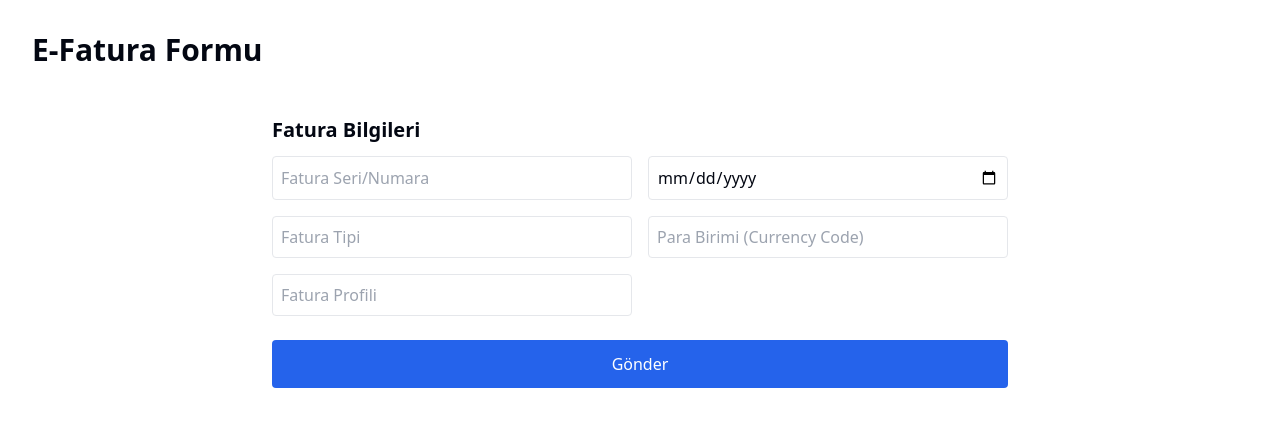
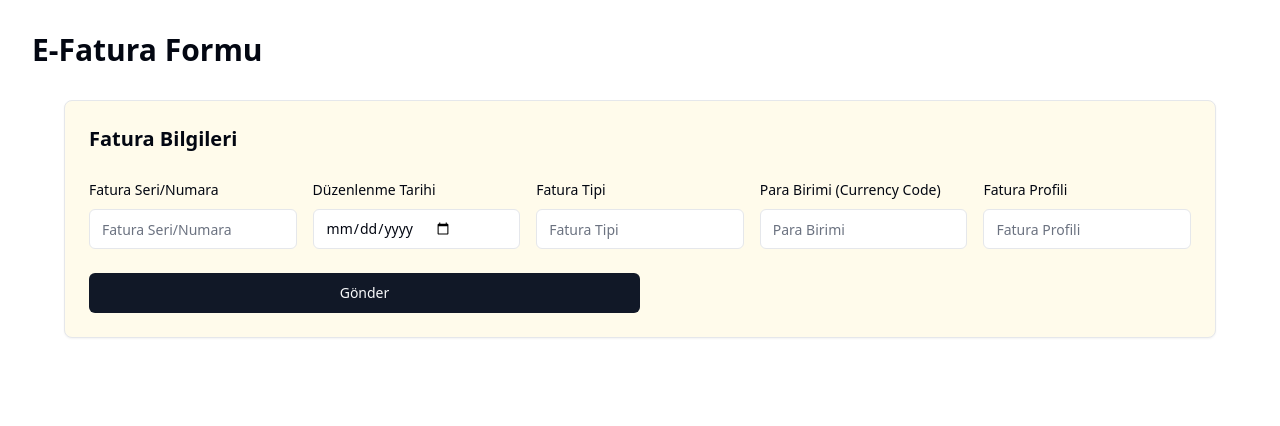
Before and after one commit to aliklc/e-invoice-assignment, a Next.js app: page / in a window 1280 px wide. Shown: the top 426 px of the page. Built offline with nearby package versions, Linux system fonts and the light colour scheme.

Commit message:
schand/ui ile stil eklendi

```diff
--- a/package.json
+++ b/package.json
@@ -10,6 +10,8 @@
   },
   "dependencies": {
     "@hookform/resolvers": "^5.0.1",
+    "@radix-ui/react-label": "^2.1.7",
+    "@radix-ui/react-slot": "^1.2.3",
     "class-variance-authority": "^0.7.1",
     "clsx": "^2.1.1",
     "lucide-react": "^0.511.0",
--- a/src/components/EInvoiceForm.tsx
+++ b/src/components/EInvoiceForm.tsx
@@ -2,49 +2,49 @@
 
 import React, { useState } from "react";
 import { EInvoiceFormData } from "../lib/types";
+import { Button } from "@/components/ui/button";
+import { Input } from "@/components/ui/input";
+import { Card, CardHeader, CardContent } from "@/components/ui/card";
+import { Label } from "@/components/ui/label";
 
-export default function EInvoiceForm(){
-
-  return(
-    <form className="max-w-3xl mx-auto p-4 space-y-6">
-        {/* Invoice Info */}
-      <section>
-        <h2 className="text-xl font-semibold mb-3">Fatura Bilgileri</h2>
-        <div className="grid grid-cols-2 gap-4">
-          <input
-            type="text"
-            placeholder="Fatura Seri/Numara"
-            className="border rounded p-2"
-          />
-          <input
-            type="date"
-            placeholder="Düzenlenme Tarihi"
-            className="border rounded p-2"
-          />
-          <input
-            type="text"
-            placeholder="Fatura Tipi"
-            className="border rounded p-2"
-          />
-          <input
-            type="text"
-            placeholder="Para Birimi (Currency Code)"
-            className="border rounded p-2"
-          />
-          <input
-            type="text"
-            placeholder="Fatura Profili"
-            className="border rounded p-2"
-          />
-        </div>
-      </section>
-        <button
-        type="submit"
-        className="mt-6 w-full bg-blue-600 text-white py-3 rounded hover:bg-blue-700"
-        >
+export default function EInvoiceForm() {
+  return (
+    <Card className="bg-amber-50 max-w-6xl mx-auto">
+      <CardHeader>
+        <h2 className="text-xl font-semibold">Fatura Bilgileri</h2>
+      </CardHeader>
+      <CardContent>
+        <form className="space-y-6">
+          {/* Invoice Info */}
+          <section className="space-y-4">
+            <div className="grid grid-cols-5 gap-4">
+              <div className="space-y-2">
+                <Label htmlFor="serialNumber">Fatura Seri/Numara</Label>
+                <Input id="serialNumber" placeholder="Fatura Seri/Numara" />
+              </div>
+              <div className="space-y-2">
+                <Label htmlFor="issueDate">Düzenlenme Tarihi</Label>
+                <Input id="issueDate" type="date" />
+              </div>
+              <div className="space-y-2">
+                <Label htmlFor="invoiceType">Fatura Tipi</Label>
+                <Input id="invoiceType" placeholder="Fatura Tipi" />
+              </div>
+              <div className="space-y-2">
+                <Label htmlFor="currency">Para Birimi (Currency Code)</Label>
+                <Input id="currency" placeholder="Para Birimi" />
+              </div>
+              <div className="space-y-2">
+                <Label htmlFor="profile">Fatura Profili</Label>
+                <Input id="profile" placeholder="Fatura Profili" />
+              </div>
+            </div>
+          </section>
+          <Button type="submit" className=" w-1/2">
             Gönder
-        </button>
-    </form>
-  )
-
+          </Button>
+        </form>
+      </CardContent>
+    </Card>
+  );
 }
--- /dev/null
+++ b/src/components/ui/button.tsx
@@ -0,0 +1,56 @@
+import * as React from "react"
+import { Slot } from "@radix-ui/react-slot"
+import { cva, type VariantProps } from "class-variance-authority"
+
+import { cn } from "@/lib/utils"
+
+const buttonVariants = cva(
+  "inline-flex items-center justify-center gap-2 whitespace-nowrap rounded-md text-sm font-medium ring-offset-background transition-colors focus-visible:outline-none focus-visible:ring-2 focus-visible:ring-ring focus-visible:ring-offset-2 disabled:pointer-events-none disabled:opacity-50 [&_svg]:pointer-events-none [&_svg]:size-4 [&_svg]:shrink-0",
+  {
+    variants: {
+      variant: {
+        default: "bg-primary text-primary-foreground hover:bg-primary/90",
+        destructive:
+          "bg-destructive text-destructive-foreground hover:bg-destructive/90",
+        outline:
+          "border border-input bg-background hover:bg-accent hover:text-accent-foreground",
+        secondary:
+          "bg-secondary text-secondary-foreground hover:bg-secondary/80",
+        ghost: "hover:bg-accent hover:text-accent-foreground",
+        link: "text-primary underline-offset-4 hover:underline",
+      },
+      size: {
+        default: "h-10 px-4 py-2",
+        sm: "h-9 rounded-md px-3",
+        lg: "h-11 rounded-md px-8",
+        icon: "h-10 w-10",
+      },
+    },
+    defaultVariants: {
+      variant: "default",
+      size: "default",
+    },
+  }
+)
+
+export interface ButtonProps
+  extends React.ButtonHTMLAttributes<HTMLButtonElement>,
+    VariantProps<typeof buttonVariants> {
+  asChild?: boolean
+}
+
+const Button = React.forwardRef<HTMLButtonElement, ButtonProps>(
+  ({ className, variant, size, asChild = false, ...props }, ref) => {
+    const Comp = asChild ? Slot : "button"
+    return (
+      <Comp
+        className={cn(buttonVariants({ variant, size, className }))}
+        ref={ref}
+        {...props}
+      />
+    )
+  }
+)
+Button.displayName = "Button"
+
+export { Button, buttonVariants }
--- /dev/null
+++ b/src/components/ui/card.tsx
@@ -0,0 +1,79 @@
+import * as React from "react"
+
+import { cn } from "@/lib/utils"
+
+const Card = React.forwardRef<
+  HTMLDivElement,
+  React.HTMLAttributes<HTMLDivElement>
+>(({ className, ...props }, ref) => (
+  <div
+    ref={ref}
+    className={cn(
+      "rounded-lg border bg-card text-card-foreground shadow-sm",
+      className
+    )}
+    {...props}
+  />
+))
+Card.displayName = "Card"
+
+const CardHeader = React.forwardRef<
+  HTMLDivElement,
+  React.HTMLAttributes<HTMLDivElement>
+>(({ className, ...props }, ref) => (
+  <div
+    ref={ref}
+    className={cn("flex flex-col space-y-1.5 p-6", className)}
+    {...props}
+  />
+))
+CardHeader.displayName = "CardHeader"
+
+const CardTitle = React.forwardRef<
+  HTMLDivElement,
+  React.HTMLAttributes<HTMLDivElement>
+>(({ className, ...props }, ref) => (
+  <div
+    ref={ref}
+    className={cn(
+      "text-2xl font-semibold leading-none tracking-tight",
+      className
+    )}
+    {...props}
+  />
+))
+CardTitle.displayName = "CardTitle"
+
+const CardDescription = React.forwardRef<
+  HTMLDivElement,
+  React.HTMLAttributes<HTMLDivElement>
+>(({ className, ...props }, ref) => (
+  <div
+    ref={ref}
+    className={cn("text-sm text-muted-foreground", className)}
+    {...props}
+  />
+))
+CardDescription.displayName = "CardDescription"
+
+const CardContent = React.forwardRef<
+  HTMLDivElement,
+  React.HTMLAttributes<HTMLDivElement>
+>(({ className, ...props }, ref) => (
+  <div ref={ref} className={cn("p-6 pt-0", className)} {...props} />
+))
+CardContent.displayName = "CardContent"
+
+const CardFooter = React.forwardRef<
+  HTMLDivElement,
+  React.HTMLAttributes<HTMLDivElement>
+>(({ className, ...props }, ref) => (
+  <div
+    ref={ref}
+    className={cn("flex items-center p-6 pt-0", className)}
+    {...props}
+  />
+))
+CardFooter.displayName = "CardFooter"
+
+export { Card, CardHeader, CardFooter, CardTitle, CardDescription, CardContent }
--- /dev/null
+++ b/src/components/ui/input.tsx
@@ -0,0 +1,22 @@
+import * as React from "react"
+
+import { cn } from "@/lib/utils"
+
+const Input = React.forwardRef<HTMLInputElement, React.ComponentProps<"input">>(
+  ({ className, type, ...props }, ref) => {
+    return (
+      <input
+        type={type}
+        className={cn(
+          "flex h-10 w-full rounded-md border border-input bg-background px-3 py-2 text-base ring-offset-background file:border-0 file:bg-transparent file:text-sm file:font-medium file:text-foreground placeholder:text-muted-foreground focus-visible:outline-none focus-visible:ring-2 focus-visible:ring-ring focus-visible:ring-offset-2 disabled:cursor-not-allowed disabled:opacity-50 md:text-sm",
+          className
+        )}
+        ref={ref}
+        {...props}
+      />
+    )
+  }
+)
+Input.displayName = "Input"
+
+export { Input }
--- /dev/null
+++ b/src/components/ui/label.tsx
@@ -0,0 +1,26 @@
+"use client"
+
+import * as React from "react"
+import * as LabelPrimitive from "@radix-ui/react-label"
+import { cva, type VariantProps } from "class-variance-authority"
+
+import { cn } from "@/lib/utils"
+
+const labelVariants = cva(
+  "text-sm font-medium leading-none peer-disabled:cursor-not-allowed peer-disabled:opacity-70"
+)
+
+const Label = React.forwardRef<
+  React.ElementRef<typeof LabelPrimitive.Root>,
+  React.ComponentPropsWithoutRef<typeof LabelPrimitive.Root> &
+    VariantProps<typeof labelVariants>
+>(({ className, ...props }, ref) => (
+  <LabelPrimitive.Root
+    ref={ref}
+    className={cn(labelVariants(), className)}
+    {...props}
+  />
+))
+Label.displayName = LabelPrimitive.Root.displayName
+
+export { Label }
```
Also changed, not shown: 1 other file (tests, documents, lock files or other folders).
